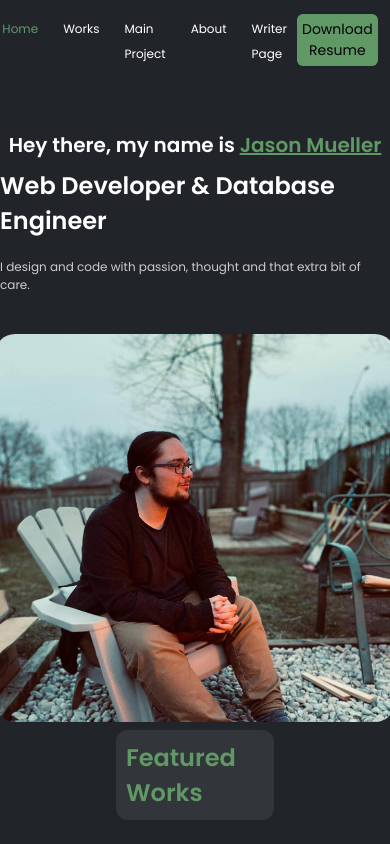
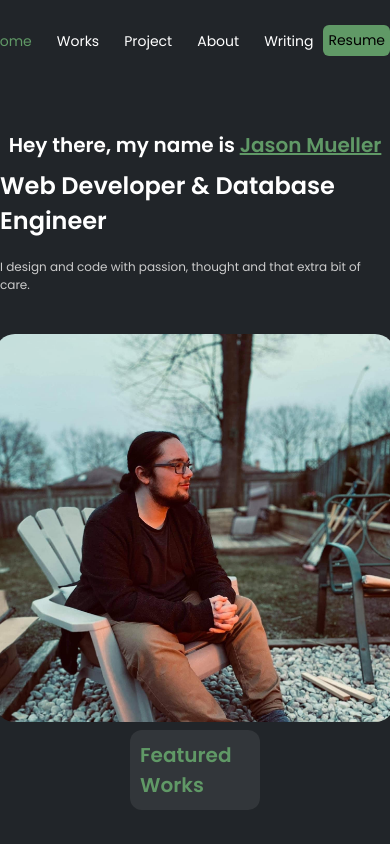
Before and after one commit to j-muell/Portfolio-Website, a website: page index.html in a window 390 px wide. Shown: the top 844 px of the page. Drawn offline with nearby package versions, Linux system fonts and the light colour scheme.

Commit message:
mobile fix

```diff
--- a/index.html
+++ b/index.html
@@ -15,11 +15,11 @@
         <ul>
             <li><a class="selected "href="index.html">Home</a></li>
             <li><a href="works.html">Works</a></li>
-            <li><a href="singleWork.html">Main Project</a></li>
+            <li><a href="singleWork.html">Project</a></li>
             <li><a href="about.html">About</a></li>
-            <li><a href="indexWrit.html">Writer Page</a></li>
+            <li><a href="indexWrit.html">Writing</a></li>
         </ul>
-        <button class="resume-btn"><a href="files/resume2023.pdf" download>Download Resume</a></button>
+        <button class="resume-btn"><a href="files/resume2023.pdf" download>Resume</a></button>
     </div>
 
     <div class="main">
--- a/styles.css
+++ b/styles.css
@@ -694,7 +694,7 @@ footer .cols .links-col a i{
     }
 
     .navbar ul li a{
-        font-size: 12px;
+        font-size: 14px;
     }
 
     .main{
@@ -725,13 +725,14 @@ footer .cols .links-col a i{
         display: flex;
         flex-direction: column;
         align-items: center;
-        margin: 20px 116px 40px;
+        margin: 20px 130px 40px;
         margin-top: 50px;
     }
 
     .separator h4{
         display: flex;
         align-items: center;
+        font-size: 20px;
     }
 
     .skills{
--- /dev/null
+++ b/todo.txt
@@ -0,0 +1,4 @@
+add small blurb in featured works:
+
+"Below are some of my more prominent works. If you want to see my major project, click here
+or navigate to my project above."
```
